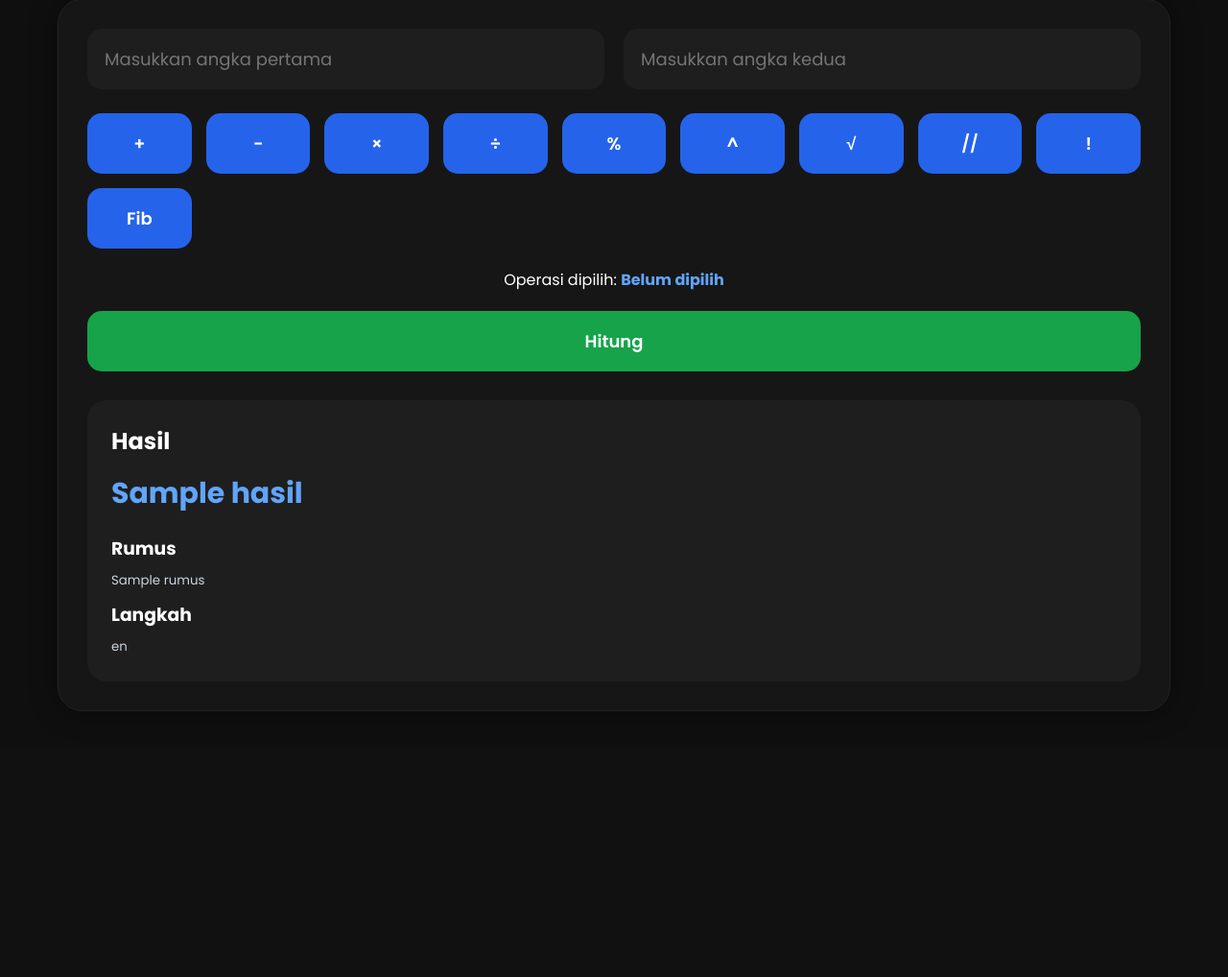
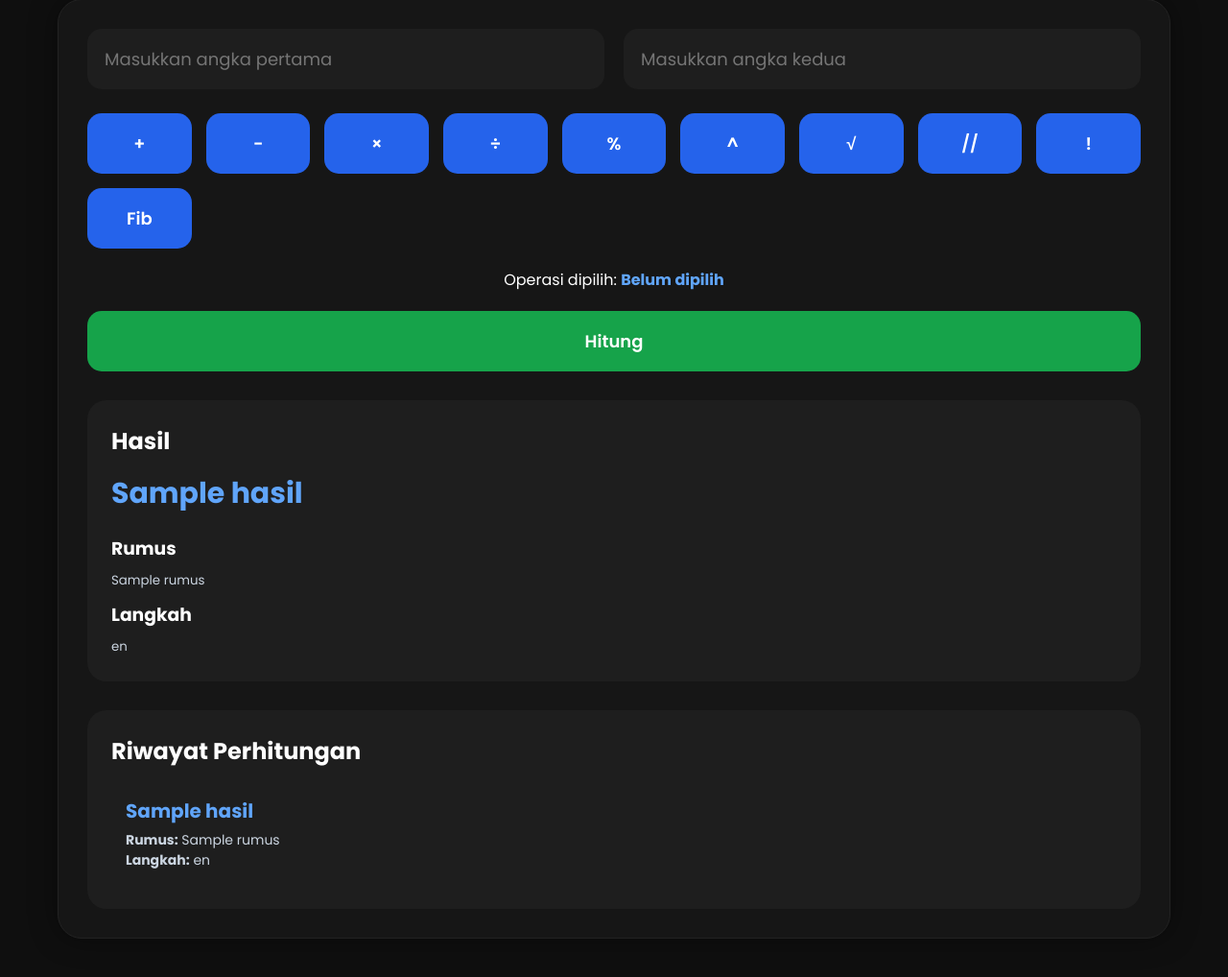
Before and after one commit to gilangseptiancahya15-source/project-kalkulator, a Flask app: template Templates/index.html in a window 1280 px wide. Shown: the part 212-1230 px from the top of the page at 96% size. Before the commit the page ends 953 px from the top, so only its background shows below. Run offline with Flask 3, Linux system fonts and the light colour scheme; the template is opened without the code that fills it: most values are stand-ins (such as "Sample title", 1, 10 or a date in 2020).

Commit message:
menambahkan history

```diff
--- a/Templates/index.html
+++ b/Templates/index.html
@@ -262,6 +262,26 @@
 
             {% endif %}
 
+            <!-- HISTORY -->
+            {% if history and history|length > 0 %}
+            <div class="history-section">
+                <h2>Riwayat Perhitungan</h2>
+                <ul class="history-list">
+                    {% for item in history|reverse %}
+                    <li>
+                        <div class="history-item">
+                            <span class="history-result">{{ item.hasil }}</span>
+                            <div class="history-detail">
+                                <strong>Rumus:</strong> {{ item.rumus }}<br>
+                                <strong>Langkah:</strong> {{ item.langkah }}
+                            </div>
+                        </div>
+                    </li>
+                    {% endfor %}
+                </ul>
+            </div>
+            {% endif %}
+
         </div>
 
     </div>
--- a/static/css/style.css
+++ b/static/css/style.css
@@ -365,3 +365,43 @@
     background: #2563eb;
     color: white;
 }
+
+/* HISTORY */
+.history-section {
+    margin-top: 30px;
+    padding: 25px;
+    border-radius: 20px;
+    background: #1e1e1e;
+}
+.history-section h2 {
+    margin-bottom: 15px;
+}
+.history-list {
+    list-style: none;
+    max-height: 400px;
+    overflow-y: auto;
+}
+.history-list li {
+    padding: 15px;
+    border-bottom: 1px solid #333;
+}
+.history-list li:last-child {
+    border-bottom: none;
+}
+.history-item .history-result {
+    font-size: 20px;
+    font-weight: bold;
+    color: #60a5fa;
+    display: block;
+    margin-bottom: 5px;
+}
+.history-detail {
+    font-size: 14px;
+    color: #cbd5e1;
+}
+.light-mode .history-section {
+    background: #f8fafc;
+}
+.light-mode .history-list li {
+    border-bottom: 1px solid #ddd;
+}
```
